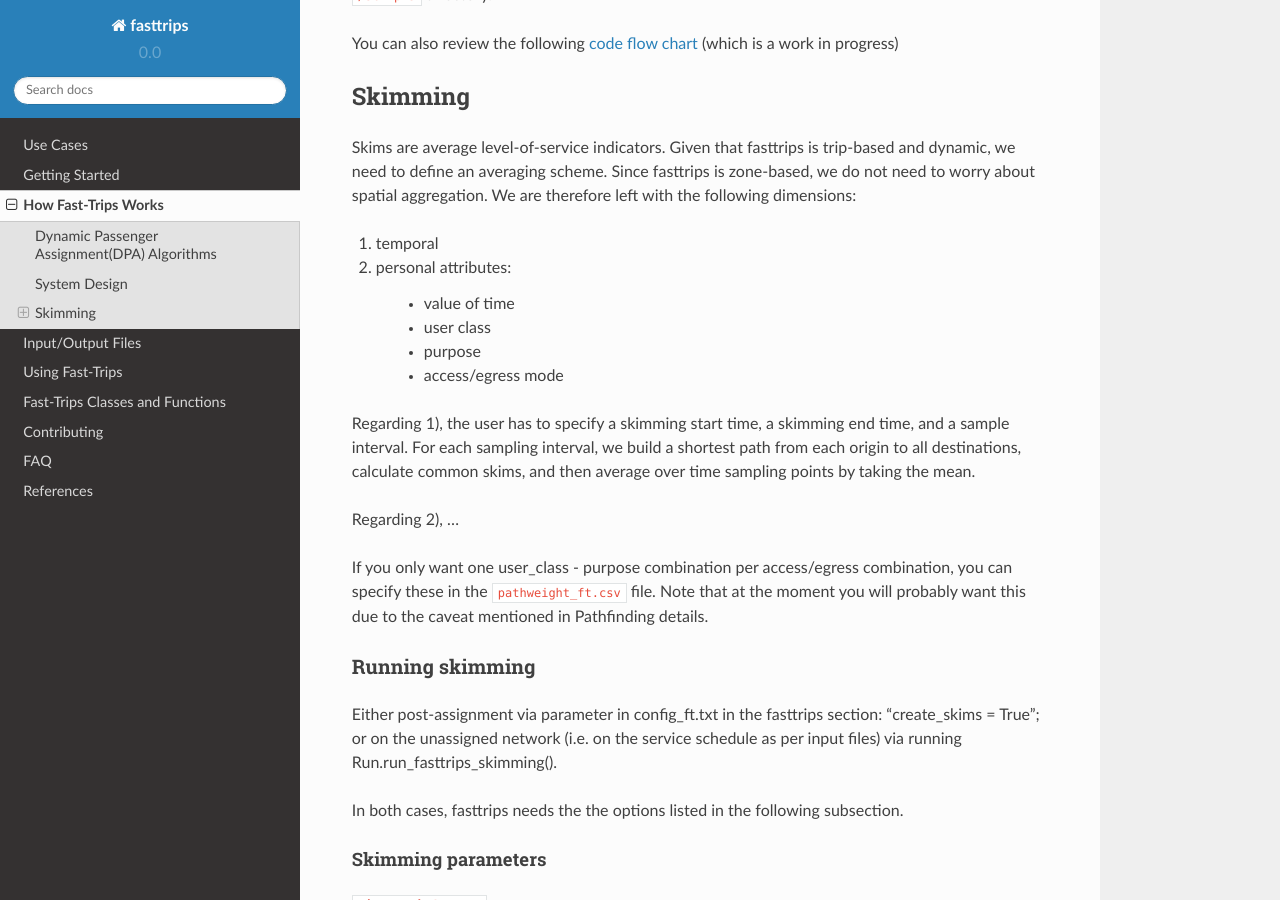
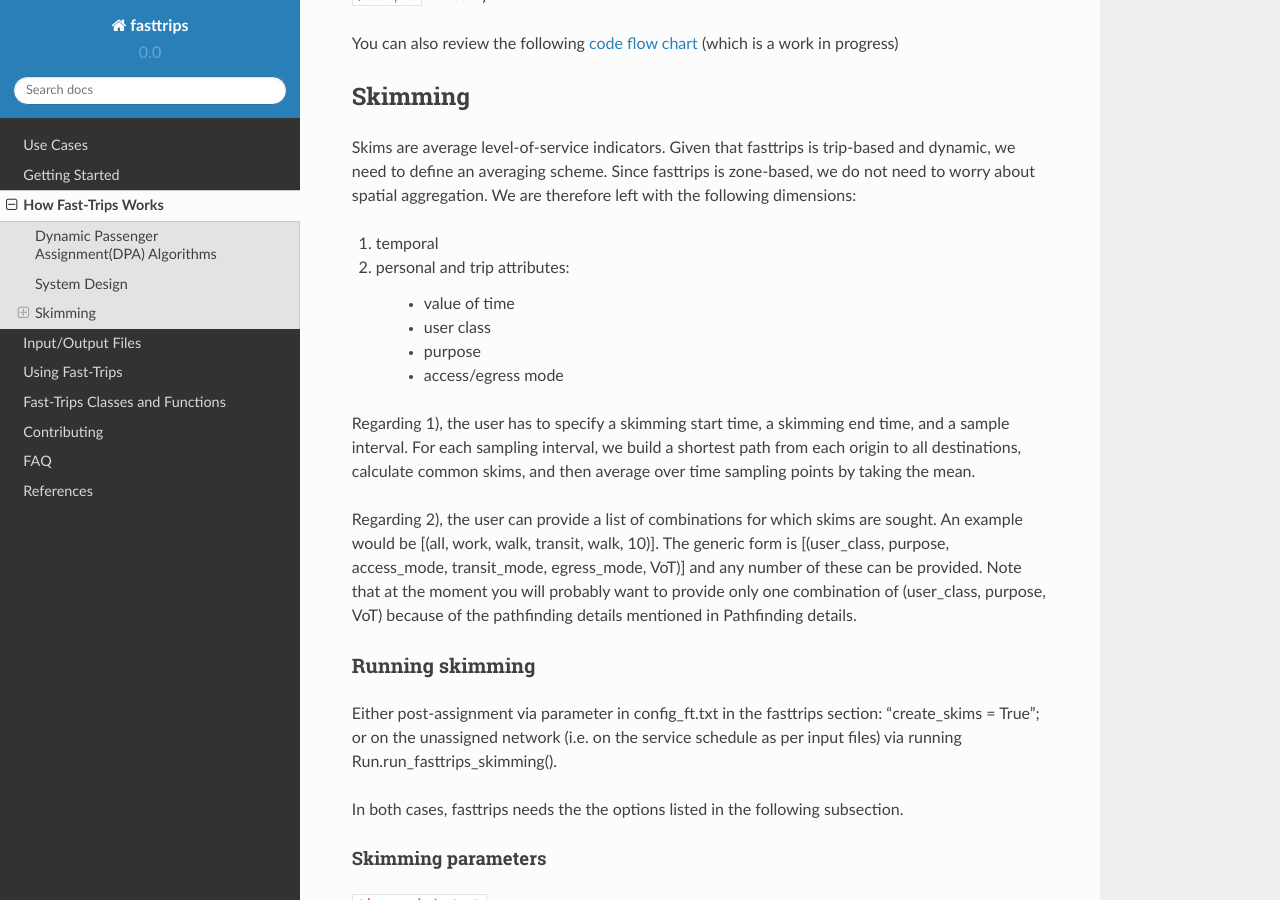
Before and after one commit to Fast-Trips/fast-trips, a Sphinx documentation site: the page built from doc/source/howitworks.rst, in a window 1280 px wide and 900 px high, scrolled down 626 px. Built offline with Sphinx 7.4.7 and the Read the Docs theme 2.0.0, drawn with Linux system fonts in a browser that asks for light colours.

Commit message:
doco update

```diff
--- a/doc/source/howitworks.rst
+++ b/doc/source/howitworks.rst
@@ -35,7 +35,7 @@
 therefore left with the following dimensions:
 
 1) temporal
-2) personal attributes:
+2) personal and trip attributes:
 
     * value of time
     * user class
@@ -46,13 +46,10 @@
 sampling interval, we build a shortest path from each origin to all destinations, calculate common skims,
 and then average over time sampling points by taking the mean.
 
-Regarding 2), ...
-
-If you only want one user_class - purpose combination per access/egress combination, you can specify these in the
-``pathweight_ft.csv`` file. Note that at the moment you will probably want this due to the caveat mentioned in
-:ref:`Pathfinding details`.
-
-
+Regarding 2), the user can provide a list of combinations for which skims are sought. An example would be [(all,
+work, walk, transit, walk, 10)]. The generic form is [(user_class, purpose, access_mode, transit_mode, egress_mode,
+VoT)] and any number of these can be provided. Note that at the moment you will probably want to provide only one
+combination of (user_class, purpose, VoT) because of the pathfinding details mentioned in :ref:`Pathfinding details`.
 
 
 Running skimming
```
